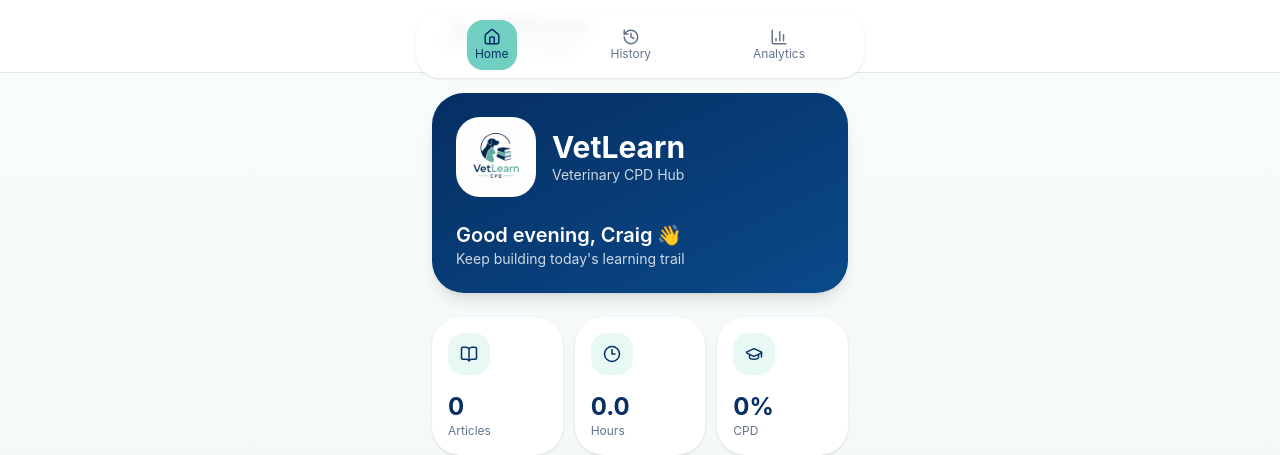
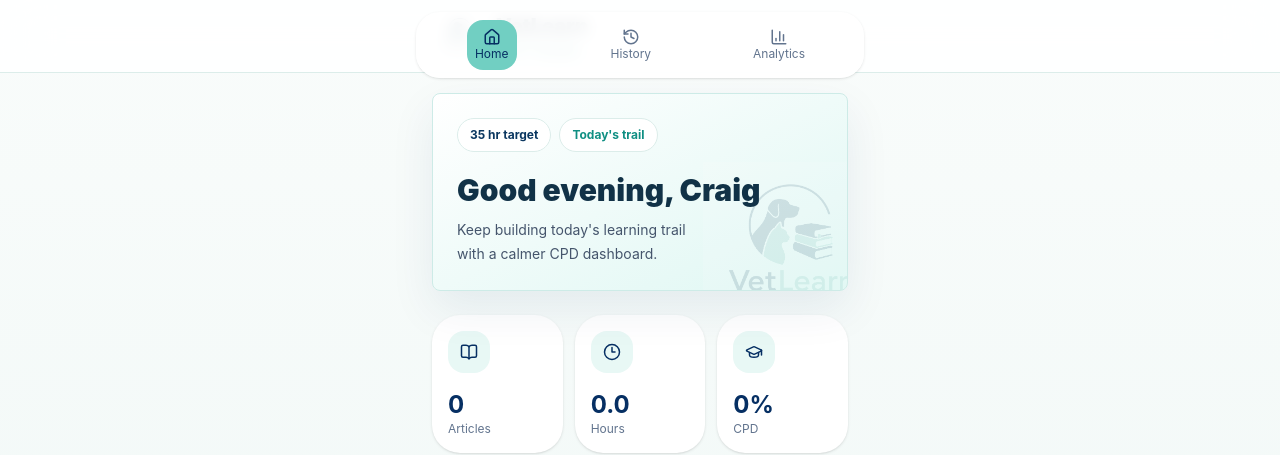
Before and after one commit to drcraigbailey/VetLearnCPD, a React (Vite) app: page / in a window 1280 px wide. Shown: the top 455 px of the page. Built offline with nearby package versions, Linux system fonts and the light colour scheme; no server answers; the database is empty.

Commit message:
Replace dashboard blue hero with soft clinical header

```diff
--- a/src/pages/Dashboard.jsx
+++ b/src/pages/Dashboard.jsx
@@ -9,83 +9,72 @@ return(
 
 <div
 className="
+relative
+overflow-hidden
 bg-gradient-to-br
-from-[#062F63]
-to-[#0A4A8A]
-rounded-[32px]
+from-white
+to-[#DFF7F3]
+border
+border-[#CDEBE7]
+rounded-lg
 p-6
-text-white
+text-[#113247]
 mb-6
-shadow-lg
+shadow-[0_18px_45px_rgba(11,55,96,0.08)]
 "
 >
 
-<div className="flex items-center gap-4">
-
 <img
-
 src="/logo.png"
-
+alt=""
+aria-hidden="true"
 className="
-w-20
-h-20
-rounded-3xl
-bg-white
-p-2
+absolute
+-right-8
+-bottom-12
+w-44
+h-44
+object-contain
+opacity-[0.12]
+pointer-events-none
 "
-
 />
 
-<div>
+<div className="relative">
 
-<h1
+<div className="flex items-center gap-2 mb-5">
+
+<span className="bg-white text-[#0B3760] border border-[#DCEDEA] rounded-full px-3 py-2 text-xs font-bold">
+35 hr target
+</span>
+
+<span className="bg-white text-[#0F8F83] border border-[#DCEDEA] rounded-full px-3 py-2 text-xs font-bold">
+Today's trail
+</span>
+
+</div>
+
+<h2
 className="
-font-bold
 text-3xl
+font-black
+leading-tight
+tracking-normal
+mb-2
 "
 >
-
-VetLearn
-
-</h1>
+Good evening, Craig
+</h2>
 
 <p
 className="
 text-sm
-opacity-80
+text-slate-600
+leading-6
+max-w-[240px]
 "
 >
-
-Veterinary CPD Hub
-
-</p>
-
-</div>
-
-</div>
-
-<div className="mt-6">
-
-<h2
-className="
-text-xl
-font-semibold
-"
->
-
-Good evening, Craig 👋
-
-</h2>
-
-<p
-className="
-opacity-80
-text-sm
-"
->
-
-Keep building today's learning trail
-
+Keep building today's learning trail with a calmer CPD dashboard.
 </p>
 
 </div>
```
